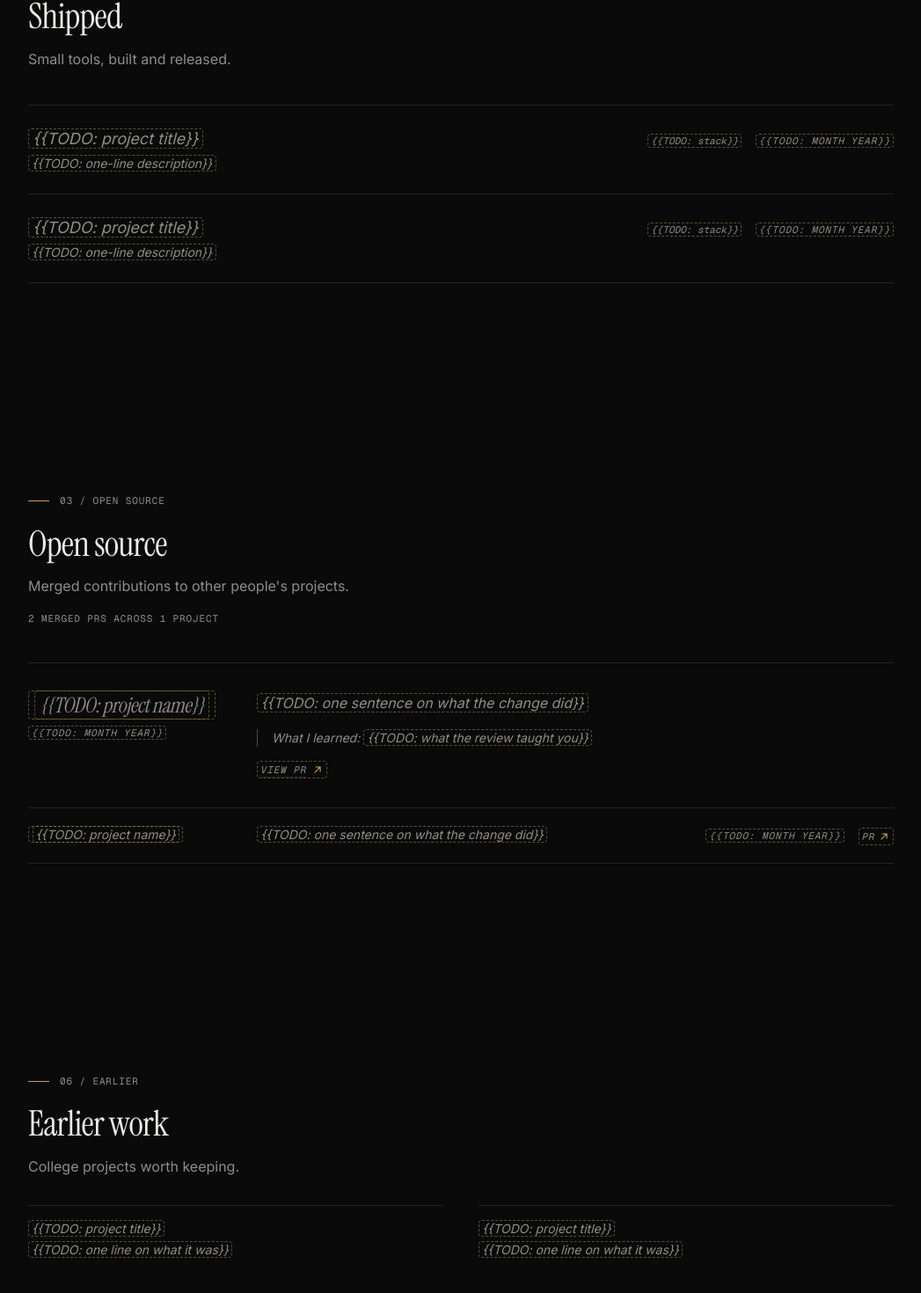
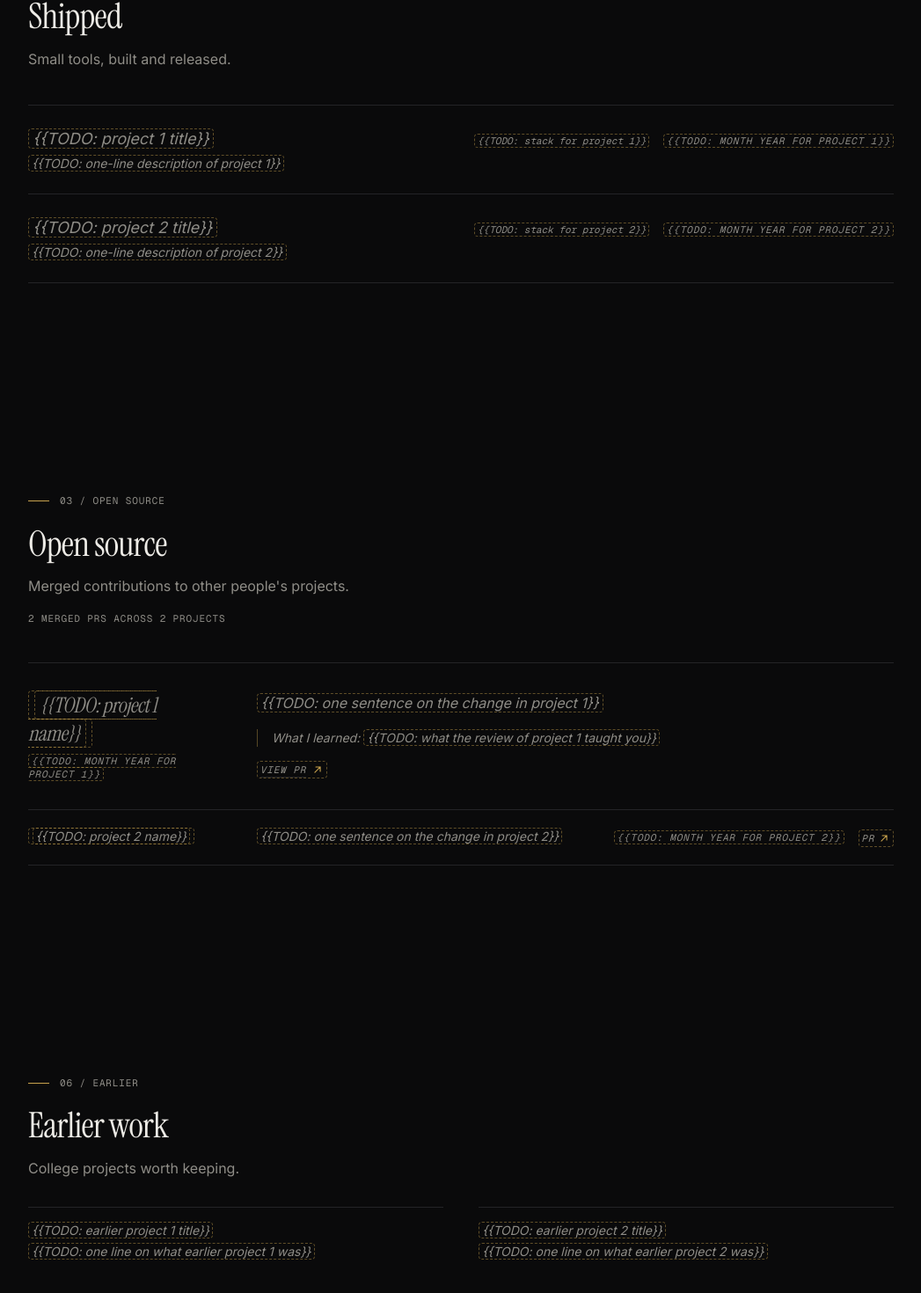
Before and after one commit to 47arsh/portfolio, a Next.js app: page / in a window 1280 px wide. Shown: the part 2160-3630 px from the top of the page at 88% size, without its empty margins (116-1163 px from the left). Built offline with nearby package versions, Linux system fonts and the light colour scheme.

Commit message:
chore(content): make list placeholders distinct and refresh checklist

```diff
--- a/src/content/site.ts
+++ b/src/content/site.ts
@@ -42,13 +42,13 @@ export const site: SiteContent = {
     problem: "{{TODO: 2 to 3 sentences on the problem it solves}}",
     built: "{{TODO: 2 to 3 sentences on what you built}}",
     stack: [
-      "{{TODO: stack tag, e.g. Next.js}}",
-      "{{TODO: stack tag}}",
-      "{{TODO: stack tag}}",
+      "{{TODO: stack tag 1, e.g. Next.js}}",
+      "{{TODO: stack tag 2}}",
+      "{{TODO: stack tag 3}}",
     ],
     metrics: [
       {
-        label: "{{TODO: metric label — only if the number is true}}",
+        label: "{{TODO: metric label, only if true}}",
         value: "{{TODO: value}}",
       },
     ],
@@ -63,18 +63,18 @@ export const site: SiteContent = {
   // TODO(owner): Replace with your micro-tools, best first. Add or remove rows.
   shipped: [
     {
-      title: "{{TODO: project title}}",
-      description: "{{TODO: one-line description}}",
-      stack: ["{{TODO: stack}}"],
-      url: "{{TODO_URL: live project or repository link}}",
-      date: "{{TODO: month year}}",
+      title: "{{TODO: project 1 title}}",
+      description: "{{TODO: one-line description of project 1}}",
+      stack: ["{{TODO: stack for project 1}}"],
+      url: "{{TODO_URL: live project or repository link for project 1}}",
+      date: "{{TODO: month year for project 1}}",
     },
     {
-      title: "{{TODO: project title}}",
-      description: "{{TODO: one-line description}}",
-      stack: ["{{TODO: stack}}"],
-      url: "{{TODO_URL: live project or repository link}}",
-      date: "{{TODO: month year}}",
+      title: "{{TODO: project 2 title}}",
+      description: "{{TODO: one-line description of project 2}}",
+      stack: ["{{TODO: stack for project 2}}"],
+      url: "{{TODO_URL: live project or repository link for project 2}}",
+      date: "{{TODO: month year for project 2}}",
     },
   ],
 
@@ -82,39 +82,39 @@ export const site: SiteContent = {
   // featured: true and write the `learned` line. Add or remove entries freely.
   openSource: [
     {
-      project: "{{TODO: project name}}",
-      projectUrl: "{{TODO_URL: project repository URL}}",
-      description: "{{TODO: one sentence on what the change did}}",
-      prUrl: "{{TODO_URL: pull request URL}}",
-      mergedAt: "{{TODO: month year}}",
+      project: "{{TODO: project 1 name}}",
+      projectUrl: "{{TODO_URL: repository URL for project 1}}",
+      description: "{{TODO: one sentence on the change in project 1}}",
+      prUrl: "{{TODO_URL: PR URL for project 1}}",
+      mergedAt: "{{TODO: month year for project 1}}",
       featured: true,
-      learned: "{{TODO: what the review taught you}}",
+      learned: "{{TODO: what the review of project 1 taught you}}",
     },
     {
-      project: "{{TODO: project name}}",
-      projectUrl: "{{TODO_URL: project repository URL}}",
-      description: "{{TODO: one sentence on what the change did}}",
-      prUrl: "{{TODO_URL: pull request URL}}",
-      mergedAt: "{{TODO: month year}}",
+      project: "{{TODO: project 2 name}}",
+      projectUrl: "{{TODO_URL: repository URL for project 2}}",
+      description: "{{TODO: one sentence on the change in project 2}}",
+      prUrl: "{{TODO_URL: PR URL for project 2}}",
+      mergedAt: "{{TODO: month year for project 2}}",
     },
   ],
 
   // TODO(owner): Three or four remixes. Add or remove entries freely.
   tracks: [
     {
-      title: "{{TODO: remix title}}",
-      note: "{{TODO: one-line note about the track}}",
-      youtubeUrl: "{{TODO_URL: YouTube video URL}}",
+      title: "{{TODO: remix 1 title}}",
+      note: "{{TODO: one-line note about remix 1}}",
+      youtubeUrl: "{{TODO_URL: YouTube video URL for remix 1}}",
     },
     {
-      title: "{{TODO: remix title}}",
-      note: "{{TODO: one-line note about the track}}",
-      youtubeUrl: "{{TODO_URL: YouTube video URL}}",
+      title: "{{TODO: remix 2 title}}",
+      note: "{{TODO: one-line note about remix 2}}",
+      youtubeUrl: "{{TODO_URL: YouTube video URL for remix 2}}",
     },
     {
-      title: "{{TODO: remix title}}",
-      note: "{{TODO: one-line note about the track}}",
-      youtubeUrl: "{{TODO_URL: YouTube video URL}}",
+      title: "{{TODO: remix 3 title}}",
+      note: "{{TODO: one-line note about remix 3}}",
+      youtubeUrl: "{{TODO_URL: YouTube video URL for remix 3}}",
     },
   ],
 
@@ -139,12 +139,12 @@ export const site: SiteContent = {
   // the section entirely.
   earlier: [
     {
-      title: "{{TODO: project title}}",
-      description: "{{TODO: one line on what it was}}",
+      title: "{{TODO: earlier project 1 title}}",
+      description: "{{TODO: one line on what earlier project 1 was}}",
     },
     {
-      title: "{{TODO: project title}}",
-      description: "{{TODO: one line on what it was}}",
+      title: "{{TODO: earlier project 2 title}}",
+      description: "{{TODO: one line on what earlier project 2 was}}",
     },
   ],
 
```
Also changed, not shown: 1 other file (tests, documents, lock files or other folders).
